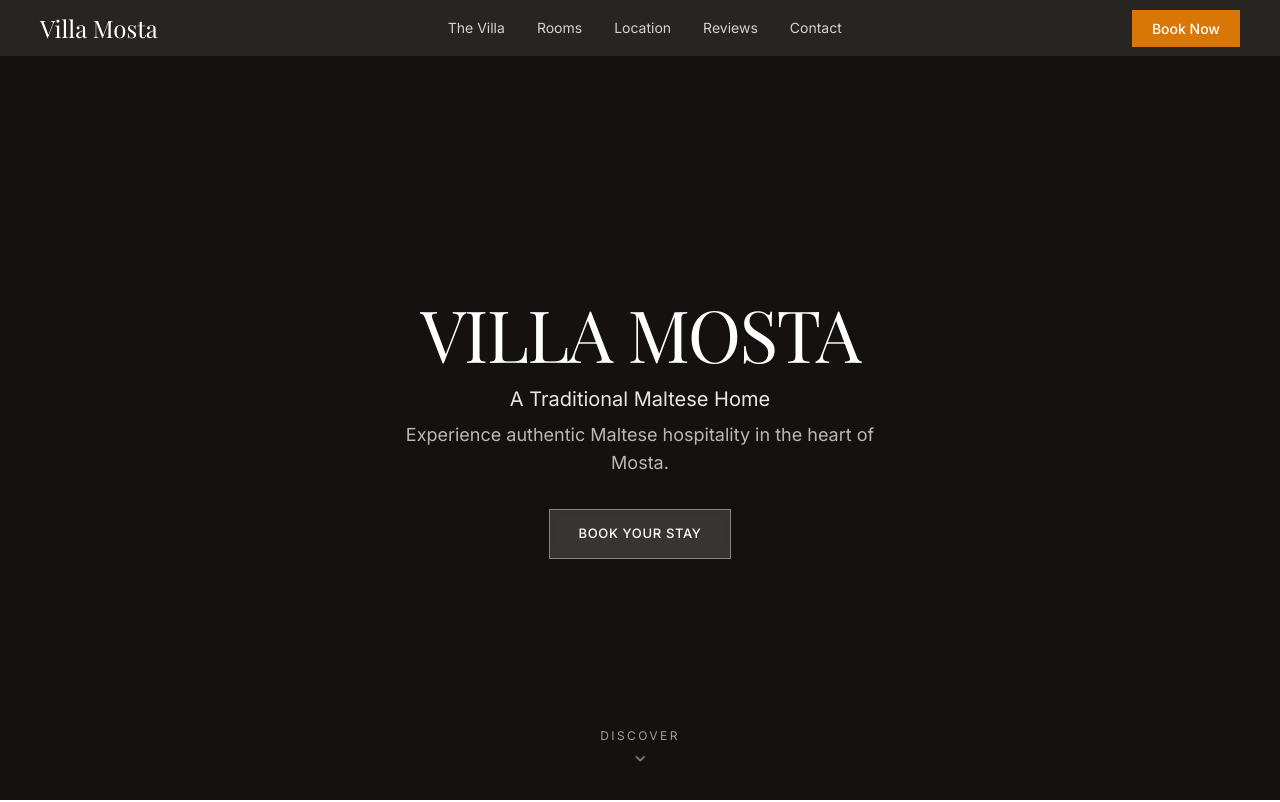
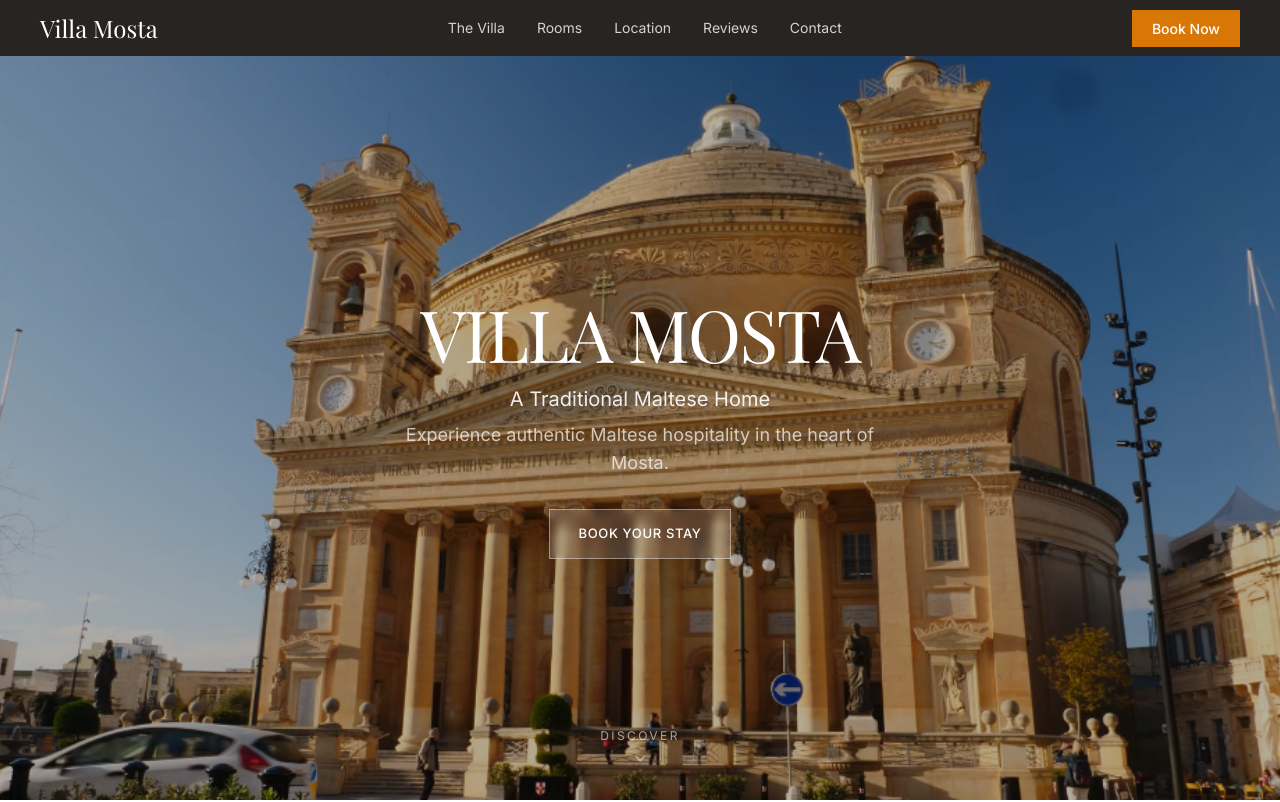
Before and after one commit to jonathan98678/VILLA_MOSTA_ANTIGRAVITY_FINAL, a Next.js app: page / in a window 1280 px wide. Shown: the top 802 px of the page. Built offline with nearby package versions, Linux system fonts and the light colour scheme.

Commit message:
Add hero video loading fix and Supabase integration

```diff
--- a/src/components/sections/HeroSection.tsx
+++ b/src/components/sections/HeroSection.tsx
@@ -55,6 +55,7 @@ export function HeroSection({
     className,
 }: HeroSectionProps) {
     const [isLoaded, setIsLoaded] = React.useState(false);
+    const [videoReady, setVideoReady] = React.useState(false);
     const [showFreezeFrame, setShowFreezeFrame] = React.useState(false);
     const playerRef = React.useRef<YouTubePlayer | null>(null);
     const intervalRef = React.useRef<NodeJS.Timeout | null>(null);
@@ -111,7 +112,12 @@ export function HeroSection({
                             }
                         }, 100);
                     },
-                    onStateChange: () => { },
+                    onStateChange: (event) => {
+                        // Video is playing (state 1)
+                        if (event.data === 1) {
+                            setVideoReady(true);
+                        }
+                    },
                 },
             });
         };
@@ -156,18 +162,27 @@ export function HeroSection({
                 </div>
             </div>
 
-            {/* Freeze frame screenshot - shows after video ends */}
+            {/* Fallback image - shows while video loads AND after video ends */}
             <div className={cn(
-                "absolute inset-0 transition-opacity duration-300",
-                showFreezeFrame ? "opacity-100" : "opacity-0"
+                "absolute inset-0 transition-opacity duration-500",
+                (showFreezeFrame || !videoReady) ? "opacity-100" : "opacity-0"
             )}>
+                <div
+                    className="absolute left-1/2 w-[177.78vh] min-w-full"
+                    style={{
+                        aspectRatio: "16/9",
+                        bottom: "-50px",
+                        transform: "translate(-50%, 0)"
+                    }}
+                >
                     <Image
                         src="/images/villa/hero-freeze.png"
                         alt="Mosta Rotunda"
                         fill
-                    className="object-cover object-bottom"
+                        className="object-cover"
                         priority
                     />
+                </div>
             </div>
 
             {/* Light overlay for text readability */}
```
Lines whose indentation alone changed are shown as unchanged.
